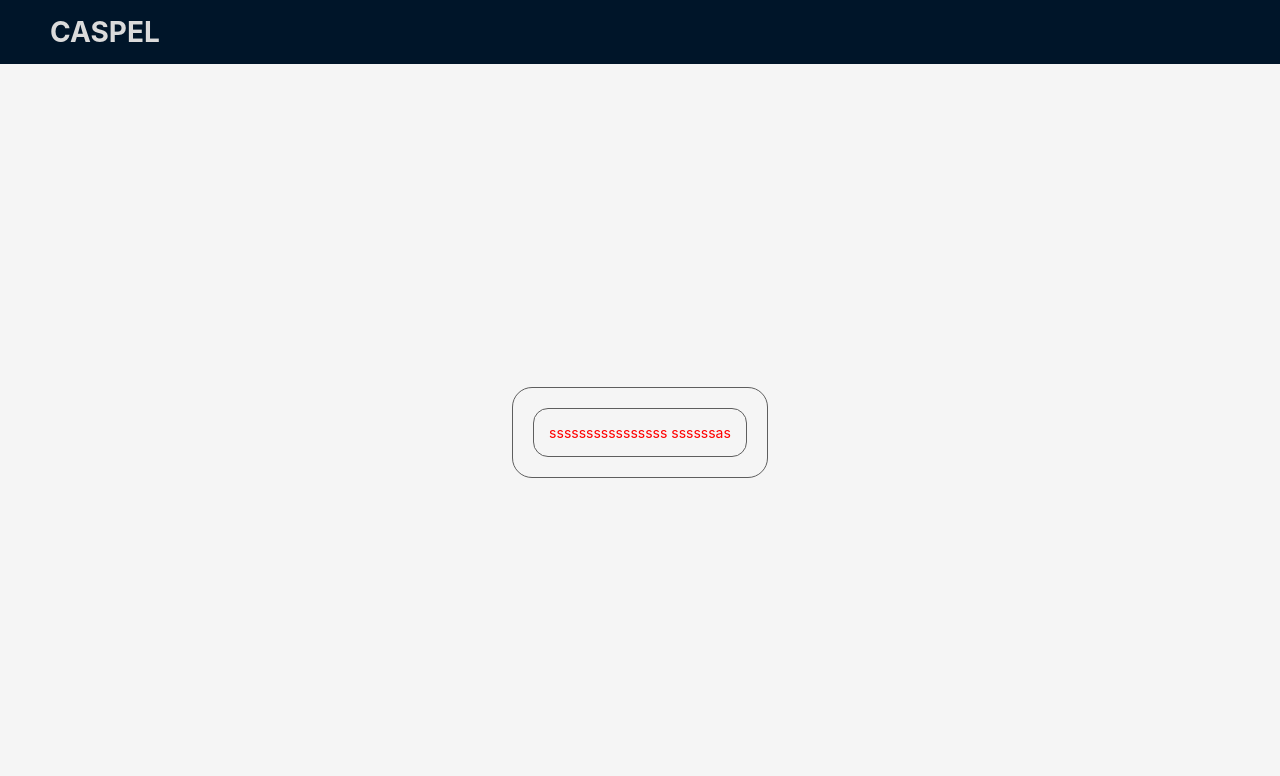
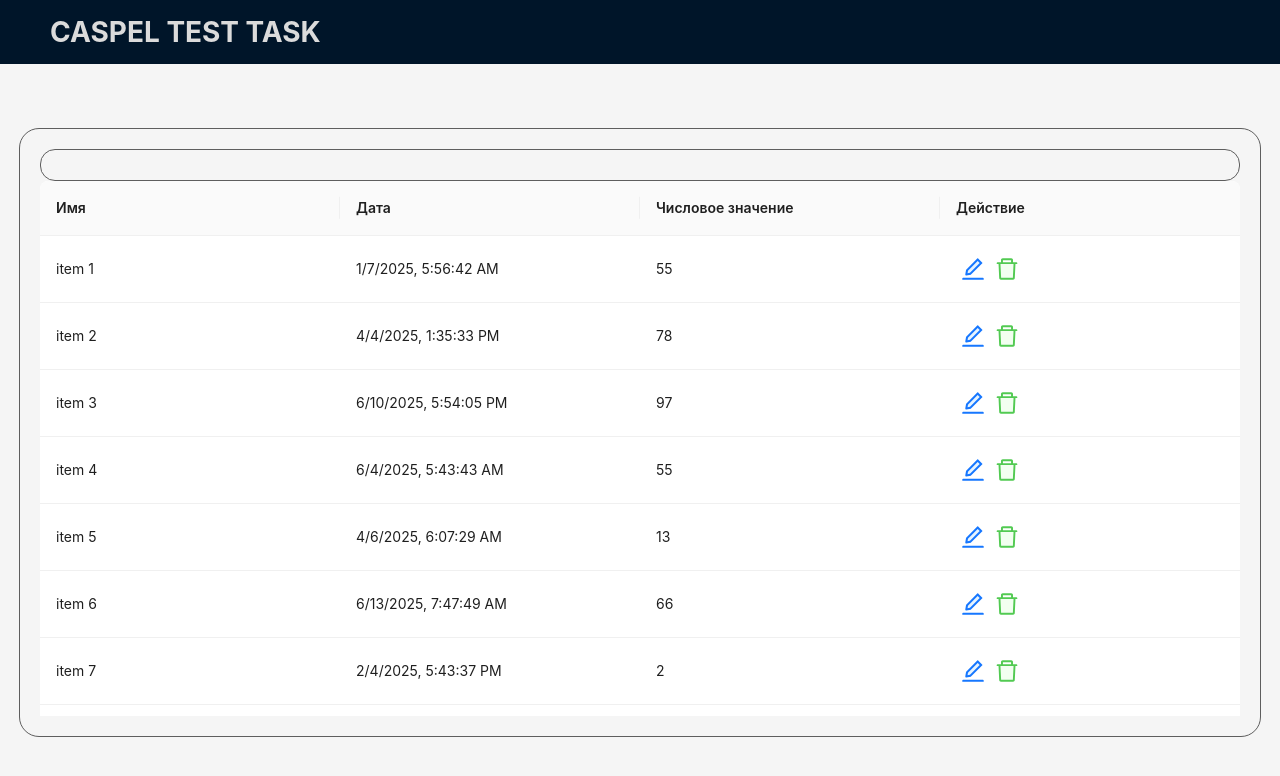
Before and after one commit to kirihn/CaspelTestTask, a React app: page / in a window 1280 px wide. Shown: the top 776 px of the page. Built offline with nearby package versions, Linux system fonts and the light colour scheme.

Commit message:
feat: add table

```diff
--- a/package.json
+++ b/package.json
@@ -16,6 +16,7 @@
   "author": "Zykau Kiryl",
   "license": "ISC",
   "dependencies": {
+    "@ant-design/icons": "^5.6.1",
     "antd": "^5.26.3",
     "crypto": "^1.0.1",
     "react": "^19.1.0",
--- a/src/app.scss
+++ b/src/app.scss
@@ -17,5 +17,7 @@ body{
         justify-content: center;
         align-items: center;
         color: red;
+        height: 100%;
+        width: 100%;
     }
 }
--- a/src/app.tsx
+++ b/src/app.tsx
@@ -1,5 +1,5 @@
 import './app.scss';
-import { TablePage } from './pages/tablePage/tablePage';
+import { Table } from './components/table/table';
 import { Layout } from 'antd';
 
 export function App() {
@@ -8,11 +8,11 @@ export function App() {
   return (
     <Layout style={{ height: '100%', width: '100%' }}>
       <Header>
-        <h1 className="logo">CASPEL</h1>
+        <h1 className="logo">CASPEL TEST TASK</h1>
       </Header>
       <Layout style={{ height: '100%', width: '100%' }}>
         <Content className="mainContainer">
-          <TablePage></TablePage>
+          <Table/>
         </Content>
       </Layout>
     </Layout>
--- a/src/components/table/table.scss
+++ b/src/components/table/table.scss
@@ -0,0 +1,29 @@
+.tablePage{
+    padding: 20px;
+    margin: 20px;
+    border: 0.1px solid #5e5e5e;
+    border-radius: 20px;
+    width: 100%;
+    .tableParamsContainer{
+        border: 0.1px solid #5e5e5e;
+        padding: 15px;
+        border-radius: 15px;
+        display: flex;
+        justify-content: center;
+    }
+
+    .tableContainer{
+
+        .table{
+            max-height: '50vh';
+            overflow-y: auto;
+
+            .actionRow{
+                background: none;
+                border: none;
+                padding: 5px;
+                cursor: pointer;
+            }
+        }
+    }
+}
--- a/src/components/table/table.tsx
+++ b/src/components/table/table.tsx
@@ -1,8 +1,60 @@
-import { getRandomTableData } from '../../func/getRandomTableData'
-import './table.scss'
+import { getRandomTableData } from '../../func/getRandomTableData';
+import { Table as TableAntd } from 'antd';
+import type { ColumnsType } from 'antd/es/table';
+import './table.scss';
+import { useState } from 'react';
+import { DataItem } from './types';
+import { DeleteTwoTone, EditTwoTone } from '@ant-design/icons';
 
-export function Table(){
-    return <>
+export function Table() {
+  const [tableData, setTableData] = useState<DataItem[]>(getRandomTableData(200));
 
-    </>
+  const columns: ColumnsType<DataItem> = [
+    {
+      title: 'Имя',
+      dataIndex: 'name',
+      key: 'name',
+    },
+    {
+      title: 'Дата',
+      dataIndex: 'date',
+      key: 'date',
+      render: (date: Date) => date.toLocaleString(),
+    },
+    {
+      title: 'Числовое значение',
+      dataIndex: 'value',
+      key: 'value',
+    },
+    {
+      title: 'Действие',
+      key: 'action',
+      render: (text, record) => (
+        <>
+          <button className="actionRow" onClick={() => alert(`Редактировать ${record.id}`)}>
+            <EditTwoTone style={{ fontSize: '24px' }} />
+          </button>
+          <button className="actionRow" onClick={() => alert(`Удалить ${record.id}`)}>
+            <DeleteTwoTone twoToneColor="#52ca52" style={{ fontSize: '24px' }} />
+          </button>
+        </>
+      ),
+    },
+  ];
+
+  return (
+    <div className="tablePage">
+      <div className="tableParamsContainer"></div>
+      <div className="tableContainer">
+        <TableAntd
+          className="table"
+          columns={columns}
+          dataSource={tableData}
+          rowKey="id"
+          scroll={{ y: '60vh' }}
+          pagination={false}
+        ></TableAntd>
+      </div>
+    </div>
+  );
 }
--- a/src/components/table/types.ts
+++ b/src/components/table/types.ts
@@ -1,6 +1,8 @@
-export type DataItem = {
+import { ColumnsType } from 'antd/es/table';
+
+export interface DataItem {
   id: string;
   name: string;
   date: Date;
   value: number;
-};
+}
--- a/src/pages/tablePage/tablePage.scss
+++ /dev/null
@@ -1,13 +0,0 @@
-.tablePage{
-    border: 0.1px solid #5e5e5e;
-    padding: 20px;
-    border-radius: 20px;
-
-    .tableParamsContainer{
-        border: 0.1px solid #5e5e5e;
-        padding: 15px;
-        border-radius: 15px;
-        display: flex;
-        justify-content: center;
-    }
-}
--- a/src/pages/tablePage/tablePage.tsx
+++ /dev/null
@@ -1,13 +0,0 @@
-import { Table } from '../../components/table/table';
-import './tablePage.scss';
-
-export function TablePage() {
-  return (
-    <div className="tablePage">
-      <div className="tableParamsContainer">ssssssssssssssss ssssssas</div>
-      <div className="tebleContainer">
-        <Table></Table>
-      </div>
-    </div>
-  );
-}
```
Also changed, not shown: src/pages/tablePage/types.ts (deleted), 1 other file (tests, documents, lock files or other folders).
